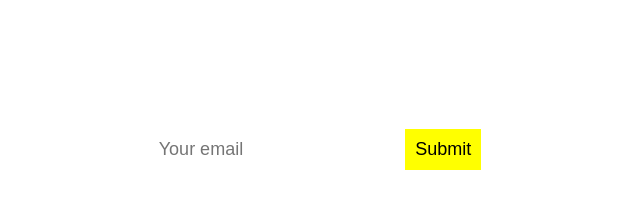
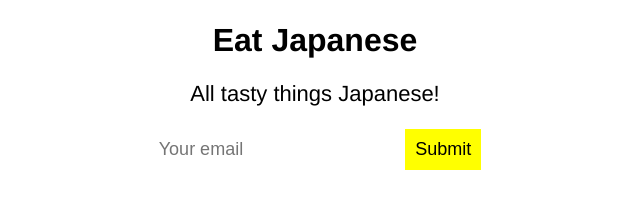
Before and after one commit to susieq85/hello-world, a plain HTML site: page index.html in a window 1280 px wide. Shown: the part 27-236 px from the top of the page, without its empty margins (325-965 px from the left). Drawn offline with Linux system fonts and the light colour scheme.

Commit message:
Added files via upload

```diff
--- a/index.html
+++ b/index.html
@@ -4,8 +4,8 @@
   <style>
     body {
       text-align: center;
-      background:"C:\Users\Susie\Downloads\coding_course\Project\images\Wallpaper.png";
-      color: white;
+      background:"/C:\Users\Susie\Downloads\coding_course\Project\images\Wallpaper.png";
+      color: black;
       font-family: helvetica;
     }
     p{
```
